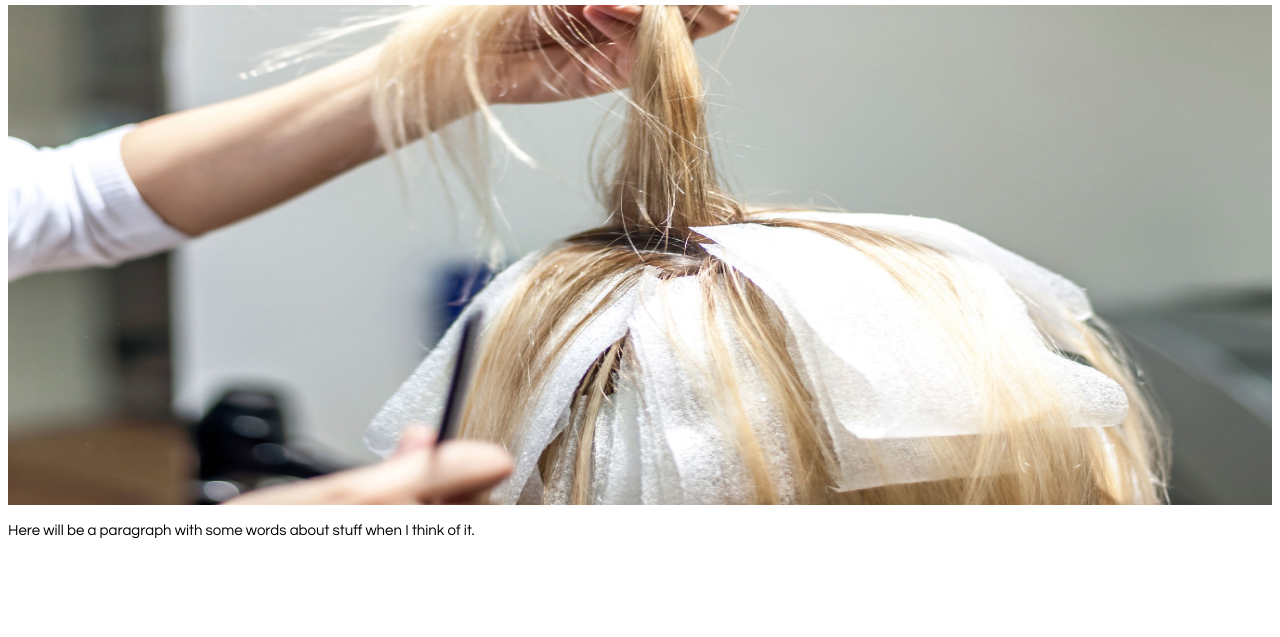
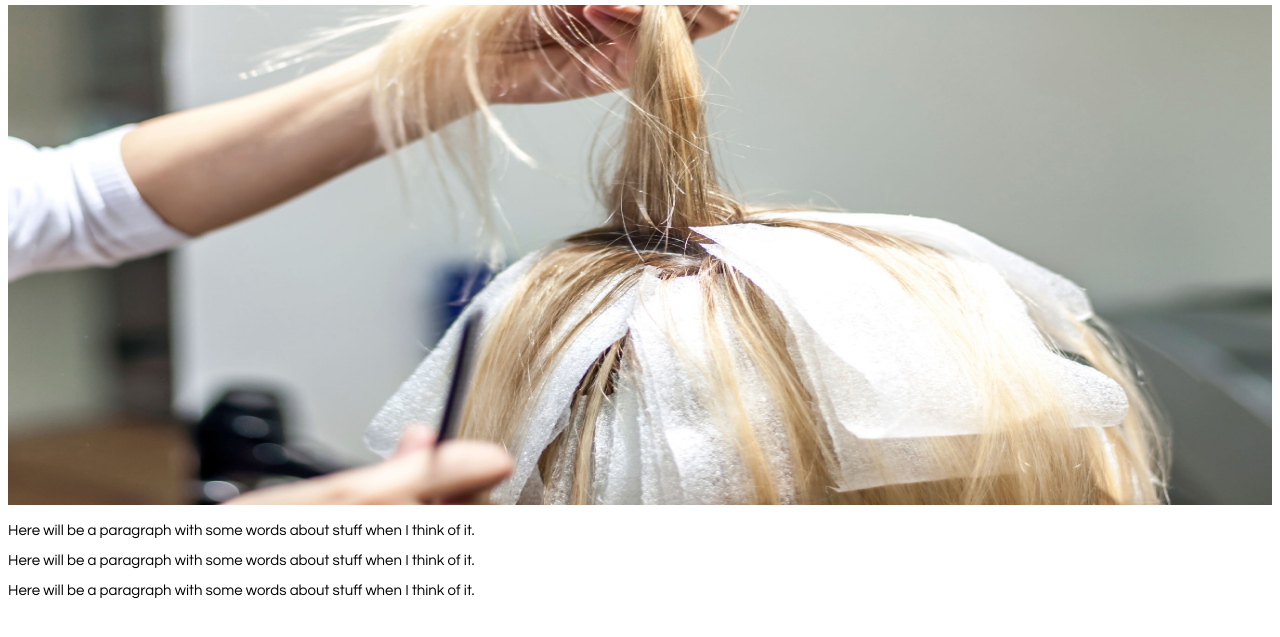
Before and after one commit to canders1001/assignment3, a plain HTML site: page about.html in a window 1280 px wide. Shown: the part 139-776 px from the top of the page. Drawn offline with Linux system fonts and the light colour scheme.

Commit message:
Add files via upload

```diff
--- a/about.html
+++ b/about.html
@@ -10,14 +10,27 @@
 
         <ul>
           <li><a href="index.html">Home</a></li>
-          <li><a href="about.html">About Us</a></li>
+          <li><a class="active" href="about.html">About Us</a></li>
           <li><a href="contact.html">Contact</a></li>
         </ul>
 
         <h1>Creations Hair Salon</h1>
 
-        <img src="assets/images/bleach.jpg" alt="bleach Picture">
+        <img class="hairpic" src="assets/images/bleach.jpg" alt="bleach Picture">
 
-        <p>Here will be a paragraph with some words about stuff when I think of it.</p>
+        <div class="container">
+            <div class="column">
+                <p>Here will be a paragraph with some words about stuff when I think of it.</p>
+            </div>
+
+            <div class="column">
+                <p>Here will be a paragraph with some words about stuff when I think of it.</p>
+            </div>
+
+            <div class="column">
+                <p>Here will be a paragraph with some words about stuff when I think of it.</p>
+            </div>
+        </div>
+
     </body>
 </html>
```
